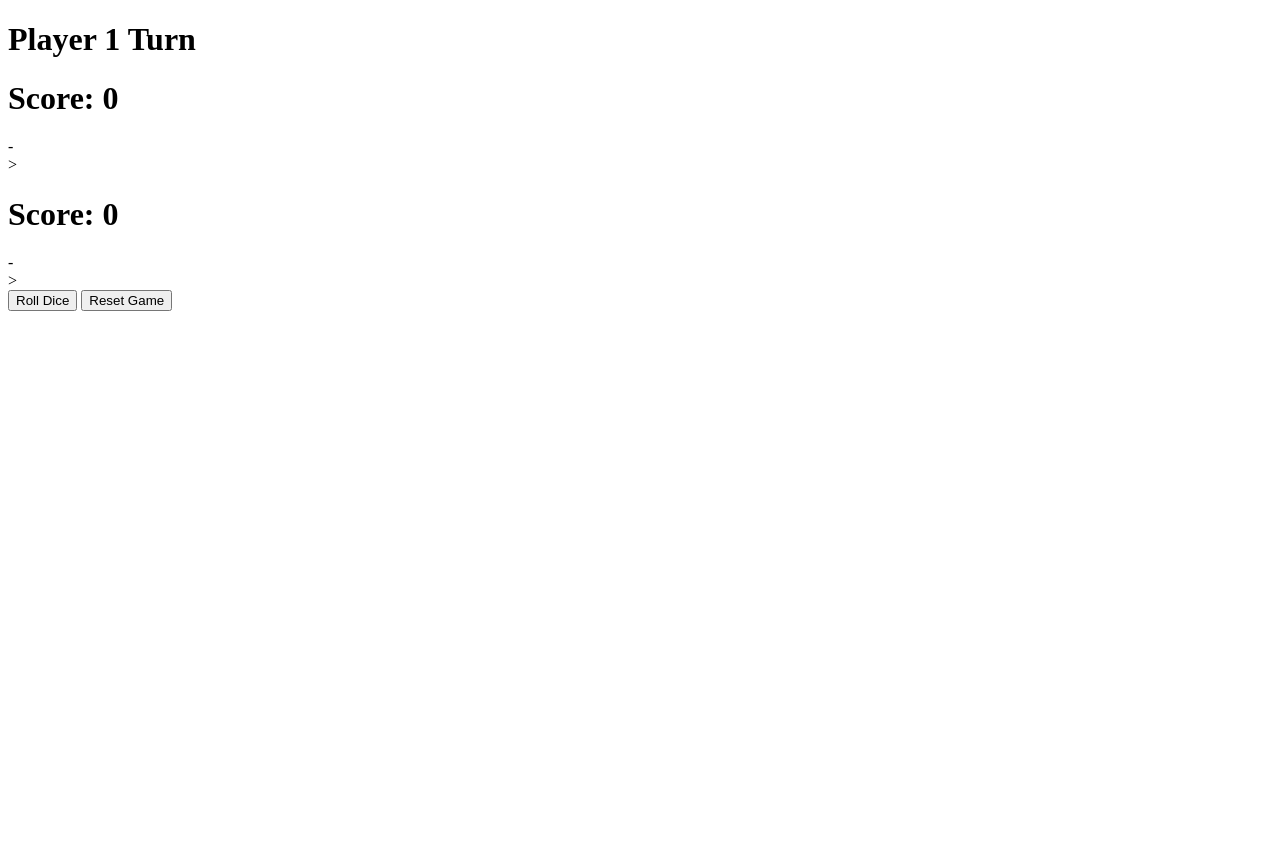
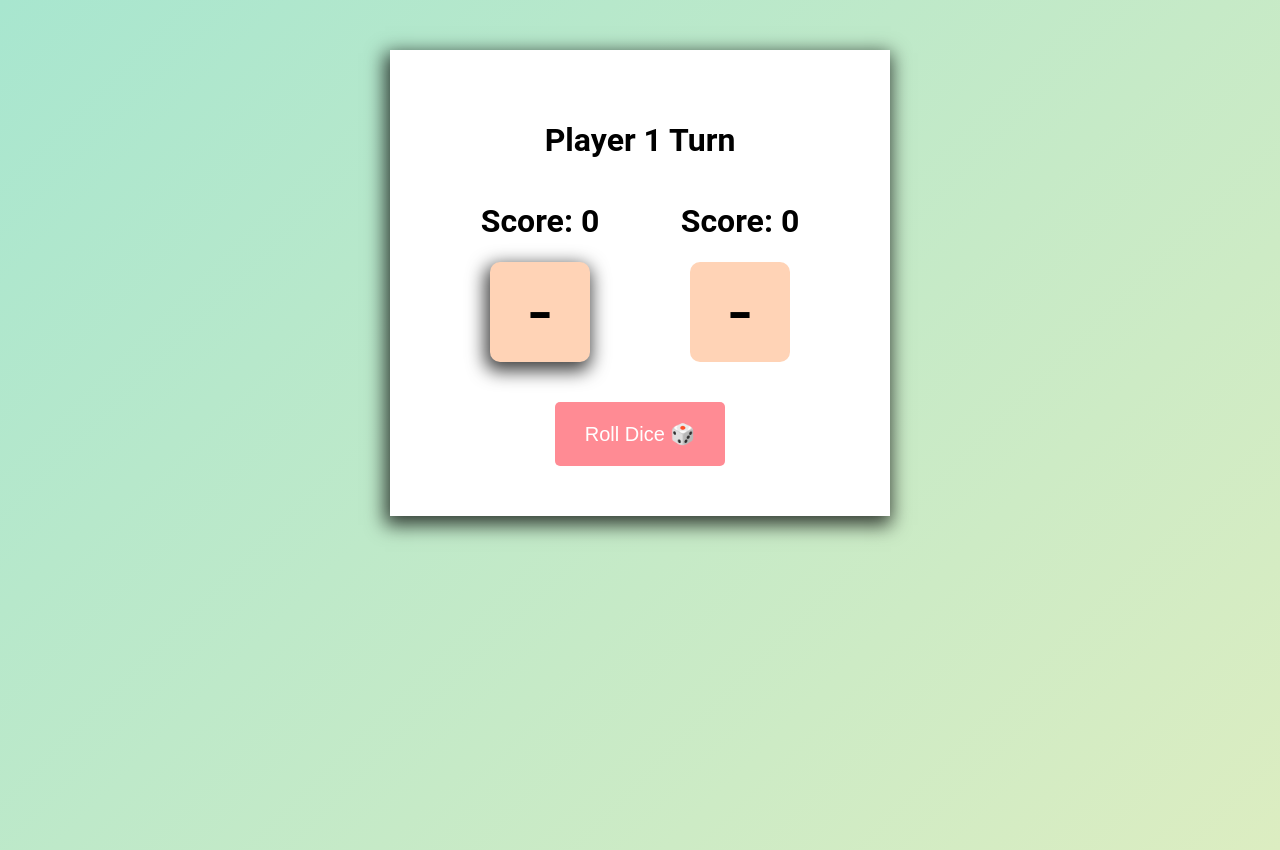
Before and after one commit to smarquina37/dice-game, a plain HTML site: page index.html in a window 1280 px wide. Before the commit the page ends 800 px from the top, so only its background shows below. Drawn offline with Linux system fonts and the light colour scheme.

Commit message:
roll button added

```diff
--- a/index.html
+++ b/index.html
@@ -1,10 +1,5 @@
-<!DOCTYPE html>
-<html lang="en">
+<html>
     <head>
-  <meta charset="UTF-8">
-  <meta http-equiv="X-UA-Compatible" content="IE=edge">
-  <meta name="viewport" content="width=device-width, initial-scale=1.0">
-  <title>Dice Game</title>
         <link rel="stylesheet" href="styles.css">
     </head>
     <body>
@@ -15,20 +10,19 @@
                     <h1>Score:
                         <span id="player1Scoreboard">0</span>
                     </h1>
-<div id="playerDice" class="dice-active">-</div>>
+                    <div id="player1Dice" class="dice active">-</div>
                 </div>
                 <div id="player2">
                     <h1>Score:
                         <span id="player2Scoreboard">0</span>
                     </h1>
-<div id="playerDice" class="dice">-</div>>
-</div>
-  </div>
+                    <div id="player2Dice" class="dice">-</div>
                 </div>
             </div>
 
-  <button id="rollBtn">Roll Dice</button>
-  <button id="resetBtn">Reset Game</button>
+            <button id="rollBtn">Roll Dice 🎲</button>
+            <button id="resetBtn">Reset Game 🔁</button>
+        </div>
         <script src="index.js"></script>
     </body>
 </html>
--- a/index.js
+++ b/index.js
@@ -0,0 +1,28 @@
+let player1Score = 0;
+let player2Score = 0;
+let player1Turn = true;
+
+const player1Dice = document.getElementById('player1Dice');
+const player2Dice = document.getElementById('player2Dice');
+const player1Scoreboard = document.getElementById('player1Scoreboard');
+const player2Scoreboard = document.getElementById('player2Scoreboard');
+const rollBtn = document.getElementById('rollBtn');
+const resetBtn = document.getElementById('resetBtn');
+const message = document.getElementById('message');
+
+rollBtn.addEventListener('click', function () {
+  const randomNumber = Math.floor(Math.random() * 6) + 1;
+
+  if (player1Turn) {
+    player1Dice.textContent = randomNumber;
+    player1Dice.classList.remove('active');
+    player2Dice.classList.add('active');
+    message.textContent = 'Player 2 Turn';
+  } else {
+    player2Dice.textContent = randomNumber;
+    player2Dice.classList.remove('active');
+    player1Dice.classList.add('active');
+    message.textContent = 'Player 1 Turn';
+  }
+  player1Turn = !player1Turn;
+});
--- a/styles.css
+++ b/styles.css
@@ -0,0 +1,75 @@
+html, body {
+    --color-1: #a8e6cf;
+    --color-2: #dcedc1;
+    --color-3: #ffd3b6;
+    --color-4: #ffaaa5;
+    --color-5: #ff8b94;
+    margin: 0;
+    padding: 0;
+}
+
+body {
+    padding-top: 50px;
+    background-image: linear-gradient(135deg, var(--color-1) , var(--color-2));
+    font-family: 'Roboto', sans-serif;
+    height: 100vh;
+    color: black;
+}
+
+.container {
+    width: 400px;
+    text-align: center;
+    margin: 0 auto;
+    background-color: white;
+    box-shadow: -2px 6px 18px 3px rgba(0,0,0,0.75);
+    padding: 50px;
+}
+
+.players {
+    width: 100%;
+    display: flex;
+    justify-content: space-around;
+}
+
+.dice {
+    border-radius: 10px;
+    width: 100px;
+    height: 100px;
+    background-color: var(--color-3);
+    margin: 0 auto;
+    font-size: 80px;
+    display: flex;
+    align-items: center;
+    justify-content: center;
+}
+
+
+button {
+    color: #fff;
+    padding: 20px 30px;
+    font-size: 20px;
+    margin-top: 40px;
+    border: none;
+    border-radius: 5px;
+    cursor: pointer;
+}
+
+#rollBtn {
+    background-color: var(--color-5);
+}
+
+#resetBtn {
+    background-color: var(--color-4);
+}
+
+button:focus {
+    outline: none;
+}
+
+#resetBtn {
+    display: none;
+}
+
+.active {
+    box-shadow: -2px 6px 18px 3px rgba(0,0,0,0.75);
+}
```
Lines whose indentation alone changed are shown as unchanged.
